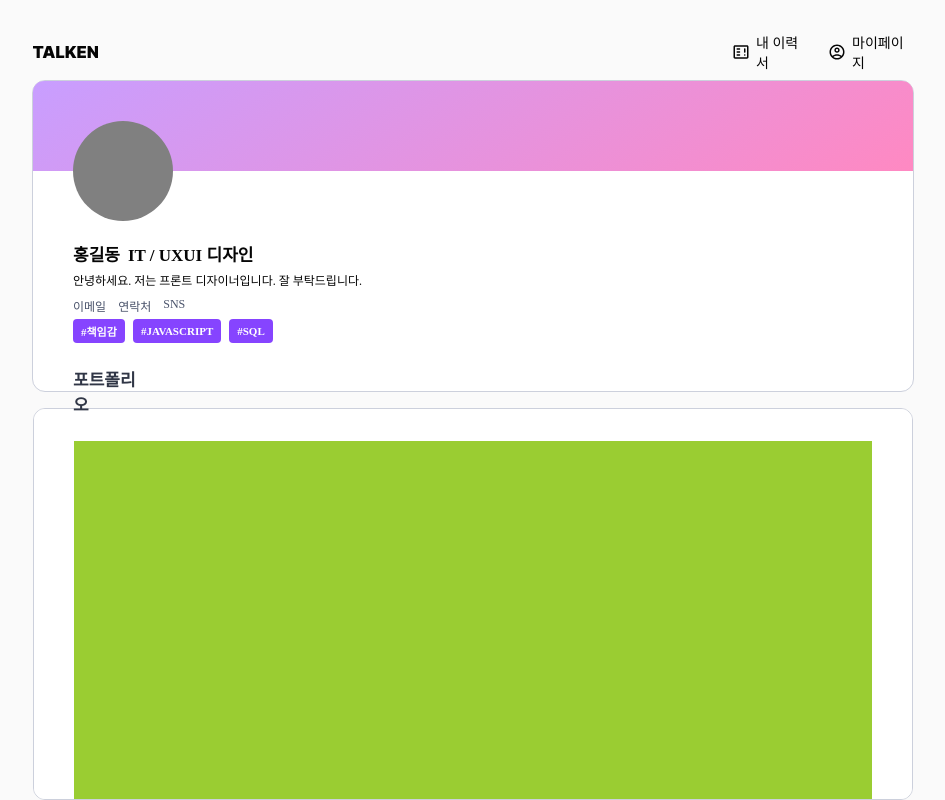
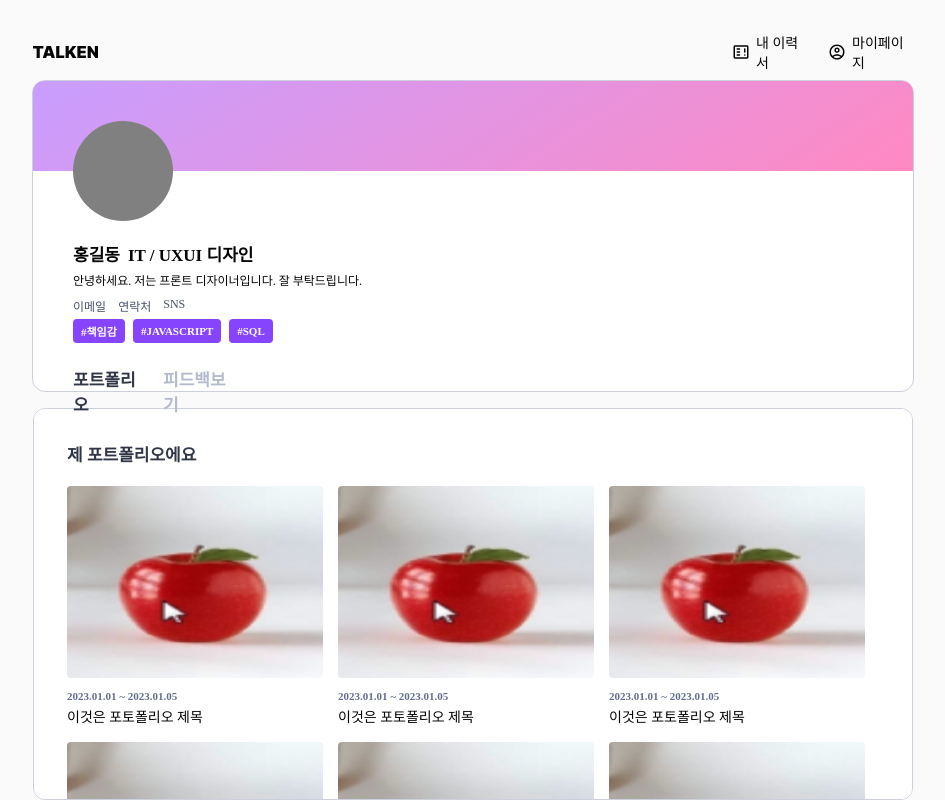
Before and after one commit to starting-front/gunyongbok, a React (Vite) app: page /myportfolio in a window 1280 px wide. Shown: the whole page, without its empty margins (167-1112 px from the left). Built offline with nearby package versions, Linux system fonts and the light colour scheme.

Commit message:
feat: 포토폴리오 페이지 수정 및 뷰 디자인 mock data를 이용하여 포토폴리오 정보를 서버에서 불러오기 전에 디자인 포토폴리오 프로필 부분 반응형 오류 및 코드 수정

```diff
--- a/src/components/Profile/ProfileContainer.tsx
+++ b/src/components/Profile/ProfileContainer.tsx
@@ -59,6 +59,29 @@ const TabText = styled.div`
   font-weight: 600;
 `;
 
+const TabWrapper1 = styled.div`
+  width: 74px;
+  height: 28px;
+  gap: 4px;
+  position: absolute;
+  left: 130px;
+  bottom: -3px;
+  display: flex;
+  flex-direction: column;
+  @media (max-width: 599px) {
+    display: none;
+  }
+`;
+
+// 포트폴리오 , 피드백 보기 버튼 활성화 시킬때 분리하고 재사용 컴포넌트로 구성 예정 - 1
+const TabText1 = styled.div`
+  color: #b3bacb;
+  font-family: Pretendard;
+  font-size: 17px;
+  font-style: normal;
+  font-weight: 600;
+`;
+
 const TabIndicator = styled.div`
   width: 74px;
   height: 2px;
@@ -76,6 +99,9 @@ const ProfileContainer = () => {
         <TabText>포트폴리오</TabText>
         <TabIndicator />
       </TabWrapper>
+      <TabWrapper1>
+        <TabText1>피드백보기</TabText1>
+      </TabWrapper1>
     </Container>
   );
 };
--- /dev/null
+++ b/src/components/Wrapper/Portfolio/portFolioData.ts
@@ -0,0 +1,43 @@
+import Apple from "../../../assets/apple.png";
+
+const Data = [
+  {
+    id: 1,
+    img: { Apple },
+    date: "2023.01.01 ~ 2023.01.05",
+    title: "이것은 포토폴리오 제목",
+  },
+
+  {
+    id: 2,
+    img: { Apple },
+    date: "2023.01.01 ~ 2023.01.05",
+    title: "이것은 포토폴리오 제목",
+  },
+  {
+    id: 3,
+    img: { Apple },
+    date: "2023.01.01 ~ 2023.01.05",
+    title: "이것은 포토폴리오 제목",
+  },
+  {
+    id: 4,
+    img: { Apple },
+    date: "2023.01.01 ~ 2023.01.05",
+    title: "이것은 포토폴리오 제목",
+  },
+  {
+    id: 5,
+    img: { Apple },
+    date: "2023.01.01 ~ 2023.01.05",
+    title: "이것은 포토폴리오 제목",
+  },
+  {
+    id: 6,
+    img: { Apple },
+    date: "2023.01.01 ~ 2023.01.05",
+    title: "이것은 포토폴리오 제목",
+  },
+];
+
+export default Data;
--- a/src/index.css
+++ b/src/index.css
@@ -7,5 +7,4 @@ body {
 
 #root {
   width: 100%;
-  height: 100%;
 }
--- a/src/pages/Portfolio/Portfolio.tsx
+++ b/src/pages/Portfolio/Portfolio.tsx
@@ -7,6 +7,8 @@ import Header from "../../components/Header/PortfolioHeader";
 // User Info
 import ProfileWrapper from "../../components/Wrapper/Portfolio/ProfileWrapper";
 import ScrolledProfileWrapper from "./ScrolledProfileWrapper";
+
+import Data from "../../components/Wrapper/Portfolio/portFolioData";
 
 const TopContainer = styled.div`
   width: 100%;
@@ -30,29 +32,80 @@ interface PortfolioWrapperProps {
 const PortfolioWrapper = styled.div<PortfolioWrapperProps>`
   width: 100%;
   max-width: 880px;
-  max-height: ${({ $scroll }) => ($scroll ? "600px" : "310px")};
-  padding: 32px 40px;
+  padding: 32px 33px;
   box-sizing: border-box;
   gap: 20px;
   border-radius: 12px;
   border: 1px solid #ccd0dc;
   background: #fff;
   overflow: auto;
+  display: flex;
+  flex-direction: column;
+  height: ${({ $scroll }) => ($scroll ? "600px" : "310px")};
   @media (max-width: 599px) {
     width: 100vw;
-    height: 100%;
-    max-height: ${({ $scroll }) => ($scroll ? "100vh" : "calc(100vh - 314px)")};
+    height: ${({ $scroll }) => ($scroll ? "100vh" : "calc(100vh - 314px)")};
+    padding: 5% 4%;
+    border-radius: 0;
   }
 `;
 
-// 개발용
-const DemoList = styled.div`
-  width: 100%;
+const PortfilioTitle = styled.div`
+  color: #303646;
+  font-family: Pretendard;
+  font-size: 17px;
+  font-style: normal;
+  font-weight: 600;
+`;
+
+// 분리
+const Container = styled.div`
+  width: 255px;
+  height: 240px;
+  display: flex;
+  flex-direction: column;
+  align-items: flex-start;
+  @media (max-width: 599px) {
+    width: 100%;
+  }
+`;
+
+const ImgBox = styled.img`
+  width: 256px;
+  height: 192px;
+  border-radius: 4px;
+  margin-bottom: 12px;
+  @media (max-width: 599px) {
+    width: 100%;
+  }
+`;
+
+const DateBox = styled.div`
+  width: fit-content;
+  color: #626e8e;
+  font-family: Pretendard;
+  font-size: 11px;
+  font-style: normal;
+  font-weight: 600;
+  margin-bottom: 4px;
+`;
+
+const TitleBox = styled.div`
+  width: fit-content;
+  color: #050505;
+  font-family: Pretendard;
+  font-size: 14px;
+  font-style: normal;
+  font-weight: 400;
+`;
+
+const Wrapper = styled.div`
+  display: flex;
+  flex-wrap: wrap;
+  gap: 16px;
   max-width: 800px;
-  height: 226px;
-  background-color: yellowgreen;
   @media (max-width: 599px) {
-    height: 200vh;
+    width: 100%;
   }
 `;
 
@@ -79,8 +132,16 @@ const Portfolio = () => {
         onScroll={handleScroll}
         $scroll={scroll ? "true" : "false"}
       >
-        <DemoList></DemoList>
-        <DemoList></DemoList>
+        <PortfilioTitle>제 포트폴리오에요</PortfilioTitle>
+        <Wrapper>
+          {Data.map((item) => (
+            <Container key={item.id}>
+              <ImgBox src={item.img.Apple} alt="Portfolio Image" />
+              <DateBox>{item.date}</DateBox>
+              <TitleBox>{item.title}</TitleBox>
+            </Container>
+          ))}
+        </Wrapper>
       </PortfolioWrapper>
     </TopContainer>
   );
--- a/src/pages/Portfolio/ScrolledProfileWrapper.tsx
+++ b/src/pages/Portfolio/ScrolledProfileWrapper.tsx
@@ -20,25 +20,51 @@ const ProfileBox = styled.div`
   height: 90px;
   max-width: 1280px;
   display: flex;
-  padding: 24px 200px 0px 200px;
+  padding: 24px 10% 0px 10%;
   box-sizing: border-box;
   justify-content: space-between;
   align-items: flex-start;
 `;
 
+const SelectedContainer = styled.div`
+  width: 100%;
+  height: 90px;
+  max-width: 1280px;
+  display: flex;
+  padding: 24px 10% 0px 10%;
+  box-sizing: border-box;
+  align-items: flex-start;
+  gap: 16px;
+`;
+
+// 포트폴리오 , 피드백 보기 버튼 활성화 시킬때 분리하고 재사용 컴포넌트로 구성 예정 - 1
 const TabWrapper = styled.div`
   width: 74px;
   height: 28px;
   gap: 4px;
-  position: absolute;
-  left: 200px;
-  bottom: -3px;
   display: flex;
   flex-direction: column;
 `;
 
 const TabText = styled.div`
   color: #303646;
+  font-family: Pretendard;
+  font-size: 17px;
+  font-style: normal;
+  font-weight: 600;
+`;
+
+// 포트폴리오 , 피드백 보기 버튼 활성화 시킬때 분리하고 재사용 컴포넌트로 구성 예정 - 2
+const TabWrapper1 = styled.div`
+  width: 74px;
+  height: 28px;
+  gap: 4px;
+  display: flex;
+  flex-direction: column;
+`;
+
+const TabText1 = styled.div`
+  color: #b3bacb;
   font-family: Pretendard;
   font-size: 17px;
   font-style: normal;
@@ -58,10 +84,15 @@ const ScrolledProfileWrapper = () => {
         <UserInfoBox />
         <KeyContainer />
       </ProfileBox>
-      <TabWrapper>
-        <TabText>포트폴리오</TabText>
-        <TabIndicator />
-      </TabWrapper>
+      <SelectedContainer>
+        <TabWrapper>
+          <TabText>포트폴리오</TabText>
+          <TabIndicator />
+        </TabWrapper>
+        <TabWrapper1>
+          <TabText1>피드백보기</TabText1>
+        </TabWrapper1>
+      </SelectedContainer>
     </ScrollProfileWrapper>
   );
 };
--- a/src/pages/User/SignIn.tsx
+++ b/src/pages/User/SignIn.tsx
@@ -130,7 +130,7 @@ const SignIn = () => {
               />
             </InputBox>
             {loginError && (
-              <ErrorMessage text="이메일 또는 비밀번호가 일치하지 않습니다." />
+              <ErrorMessage $text="이메일 또는 비밀번호가 일치하지 않습니다." />
             )}
           </SignInContainer>
           <SignInContainer height="148px" $marginbottom="40px">
```
Also changed, not shown: src/assets/apple.png (added).
